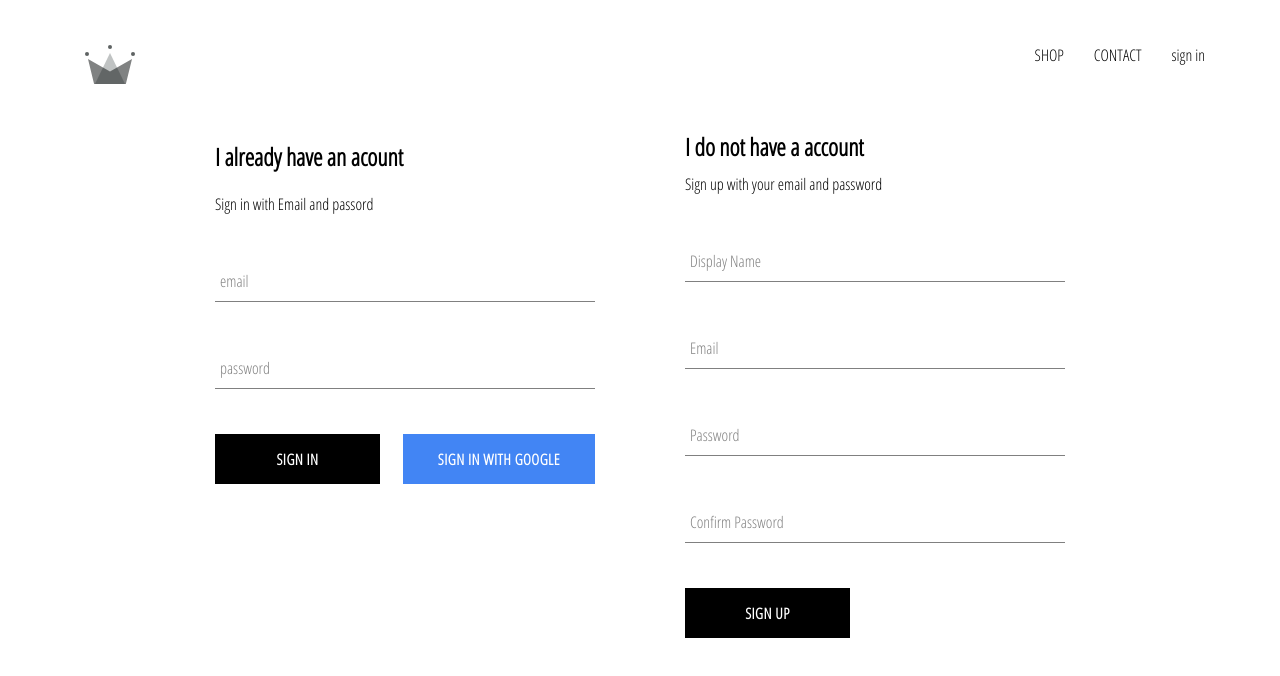
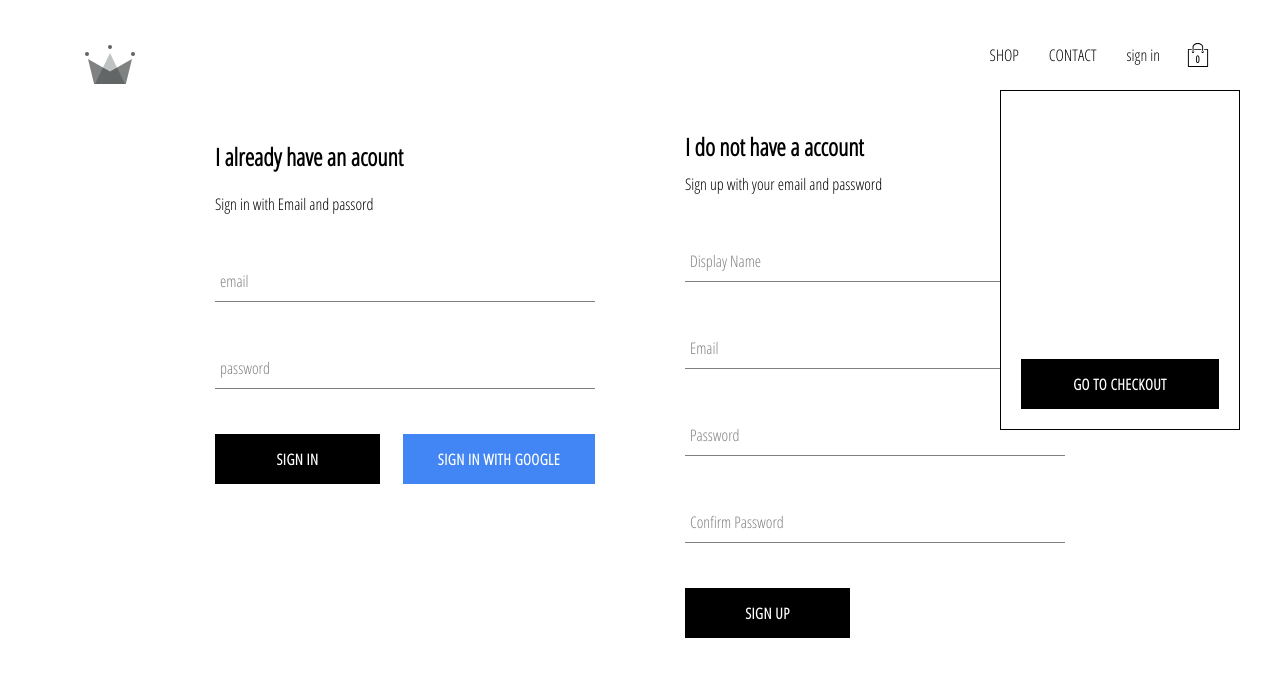
Before and after one commit to PavelLevitin/shop-ripo, a React (Create React App) app: page /signin in a window 1280 px wide. Shown: the top 676 px of the page. Built offline with nearby package versions, Linux system fonts and the light colour scheme; no server answers.

Commit message:
cart dropdown

```diff
--- /dev/null
+++ b/src/components/cart-dropdown/cart-dropdown.component.jsx
@@ -0,0 +1,13 @@
+import React from 'react';
+import CustomButton from "../custom-button/custom-button.component";
+import "./cart-dropdown.styles.scss";
+
+const CartDropdown = ()=>(
+
+    <div className="cart-dropdown">
+        <div className="cart-item"/>
+        <CustomButton>Go to checkout</CustomButton>
+    </div>
+)
+
+export default CartDropdown;
--- /dev/null
+++ b/src/components/cart-dropdown/cart-dropdown.styles.scss
@@ -0,0 +1,24 @@
+.cart-dropdown {
+    position: absolute;
+    width: 240px;
+    height: 340px;
+    display: flex;
+    flex-direction: column;
+    padding: 20px;
+    border: 1px solid black;
+    background-color: white;
+    top: 90px;
+    right: 40px;
+    z-index: 5;
+
+    .cart-items {
+      height: 240px;
+      display: flex;
+      flex-direction: column;
+      overflow: scroll;
+    }
+
+    button {
+      margin-top: auto;
+    }
+  }
--- /dev/null
+++ b/src/components/cart-icon/cart-icon.component.jsx
@@ -0,0 +1,13 @@
+import React from  "react";
+import {ReactComponent as ShoppingIcon} from "../../assets/shopping-bag.svg";
+
+import "./cart-icon.styles.scss";
+
+const CartIcon=()=>(
+  <div className="cart-icon">
+    <ShoppingIcon className="shopping-icon"/>
+    <span className="item-count">0</span>
+  </div>
+)
+
+export default CartIcon
--- /dev/null
+++ b/src/components/cart-icon/cart-icon.styles.scss
@@ -0,0 +1,21 @@
+.cart-icon {
+    width: 45px;
+    height: 45px;
+    position: relative;
+    display: flex;
+    align-items: center;
+    justify-content: center;
+    cursor: pointer;
+
+    .shopping-icon {
+      width: 24px;
+      height: 24px;
+    }
+
+    .item-count {
+      position: absolute;
+      font-size: 10px;
+      font-weight: bold;
+      bottom: 12px;
+    }
+  }
--- a/src/components/header/header.component.jsx
+++ b/src/components/header/header.component.jsx
@@ -3,7 +3,10 @@
 import {connect} from 'react-redux';
 import {auth} from  '../../firebase/firebase.utils';
 import "./header.styles.scss";
+
 import {ReactComponent as Logo} from "../../assets/crown.svg";
+import CartIcon from '../cart-icon/cart-icon.component'
+import CartDropdown from "../cart-dropdown/cart-dropdown.component";
 
 
 const Header =({ currentUser })=>(
@@ -25,8 +28,11 @@
      (<Link className='option' to='/signin'>sign in</Link>)
   }
   {currentUser ?(<div>Hello  {currentUser.displayName}</div>):(<div></div>)}
+  <CartIcon/>
   </div>
+  <CartDropdown/>
 </div>
+
 
 )
 
```
Also changed, not shown: src/assets/shopping-bag.svg (added).
